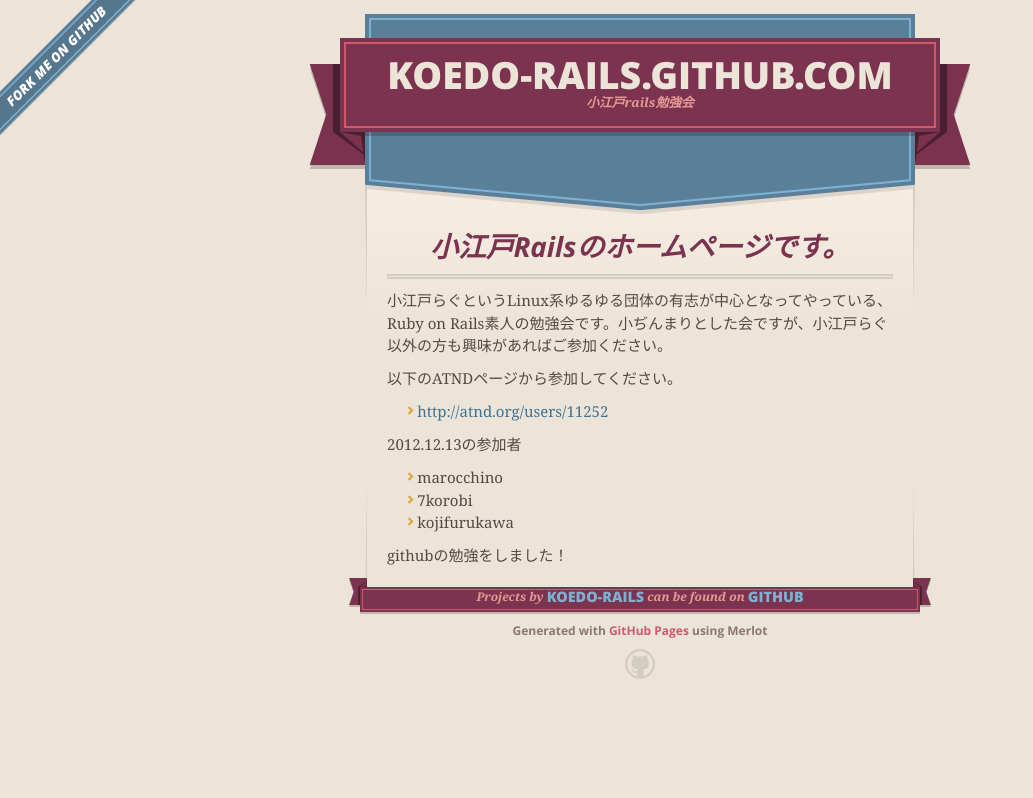
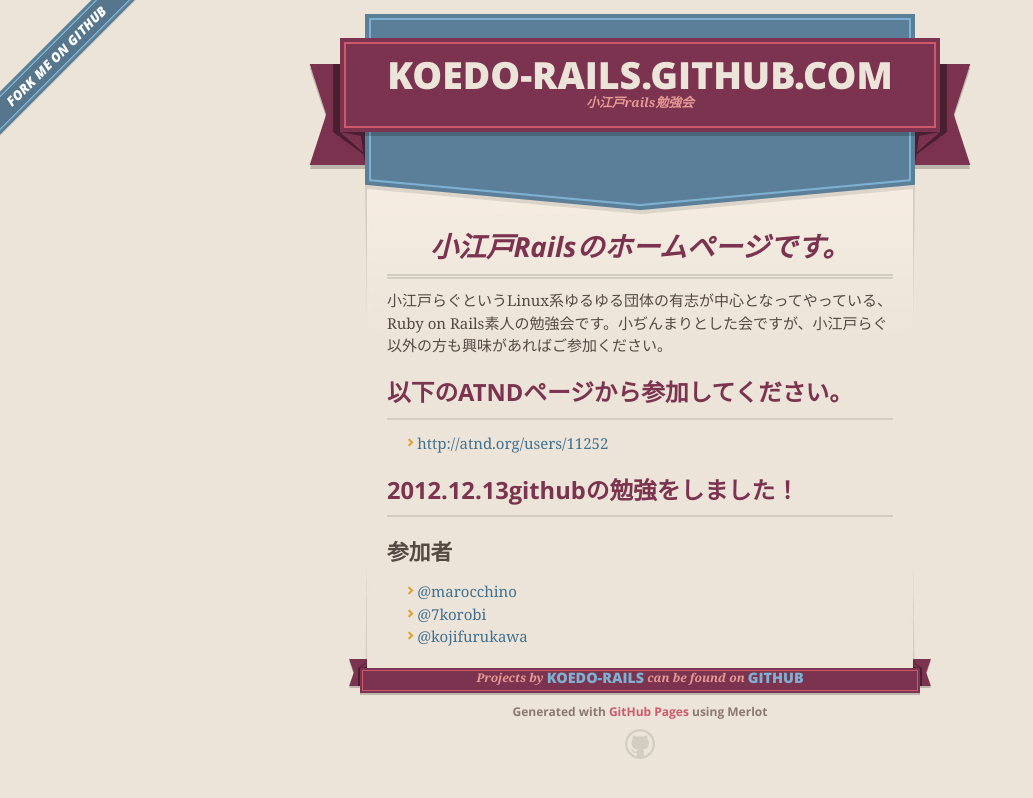
Before and after one commit to marocchino/koedo-rails.github.com, a plain HTML site: page index.html in a window 1280 px wide. Shown: the whole page, without its empty margins (0-1033 px from the left). Drawn offline with nearby package versions, Linux system fonts and the light colour scheme.

Commit message:
Replace master branch with page content via GitHub

```diff
--- a/index.html
+++ b/index.html
@@ -49,21 +49,19 @@
 
 <p>小江戸らぐというLinux系ゆるゆる団体の有志が中心となってやっている、Ruby on Rails素人の勉強会です。小ぢんまりとした会ですが、小江戸らぐ以外の方も興味があればご参加ください。</p>
 
-<p>以下のATNDページから参加してください。</p>
+<h4>以下のATNDページから参加してください。</h4>
 
 <ul>
 <li><a href="http://atnd.org/users/11252">http://atnd.org/users/11252</a></li>
-</ul>
+</ul><h4>2012.12.13githubの勉強をしました！</h4>
 
-<p>2012.12.13の参加者</p>
+<h5>参加者</h5>
 
 <ul>
-<li>marocchino</li>
-<li>7korobi</li>
-<li>kojifurukawa</li>
+<li><a href="https://github.com/marocchino" class="user-mention">@marocchino</a></li>
+<li><a href="https://github.com/7korobi" class="user-mention">@7korobi</a></li>
+<li><a href="https://github.com/kojifurukawa" class="user-mention">@kojifurukawa</a></li>
 </ul>
-
-<p>githubの勉強をしました！</p>
       </section>
 
       <footer>
--- a/params.json
+++ b/params.json
@@ -1 +1 @@
-{"tagline":"小江戸rails勉強会","note":"Don't delete this file! It's used internally to help with page regeneration.","name":"Koedo-rails.github.com","body":"### 小江戸Railsのホームページです。\r\n\r\n小江戸らぐというLinux系ゆるゆる団体の有志が中心となってやっている、Ruby on Rails素人の勉強会です。小ぢんまりとした会ですが、小江戸らぐ以外の方も興味があればご参加ください。\r\n\r\n以下のATNDページから参加してください。\r\n\r\n* http://atnd.org/users/11252\r\n\r\n","google":""}
+{"name":"Koedo-rails.github.com","body":"### 小江戸Railsのホームページです。\r\n\r\n小江戸らぐというLinux系ゆるゆる団体の有志が中心となってやっている、Ruby on Rails素人の勉強会です。小ぢんまりとした会ですが、小江戸らぐ以外の方も興味があればご参加ください。\r\n\r\n#### 以下のATNDページから参加してください。\r\n\r\n* http://atnd.org/users/11252\r\n\r\n\r\n#### 2012.12.13githubの勉強をしました！\r\n\r\n##### 参加者\r\n\r\n* @marocchino\r\n* @7korobi\r\n* @kojifurukawa\r\n","note":"Don't delete this file! It's used internally to help with page regeneration.","tagline":"小江戸rails勉強会","google":""}
```
